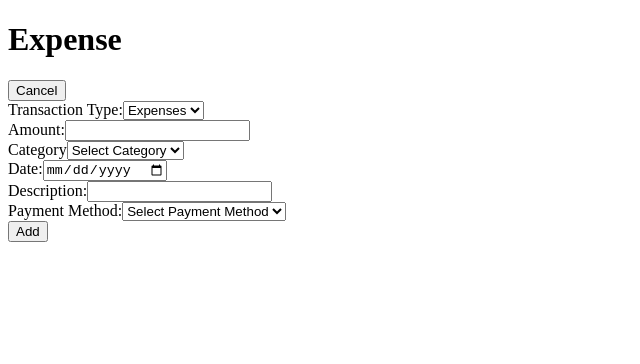
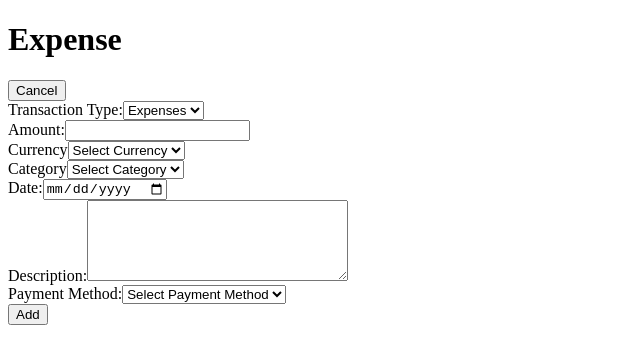
Before and after one commit to miToe/dagobert, a Next.js app: page /transactions/addTransaction in a window 1280 px wide. Shown: the top 364 px of the page, without its empty margins (0-640 px from the left). Built offline with nearby package versions, Linux system fonts and the light colour scheme.

Commit message:
added add transaction functionality

```diff
--- a/src/pages/_app.js
+++ b/src/pages/_app.js
@@ -19,6 +19,7 @@ export default function App({ Component, pageProps }) {
 
   function handleCancel() {
     handleMode("default");
+    router.push("/");
   }
 
   function handleConfirmDelete() {
@@ -41,7 +42,7 @@ export default function App({ Component, pageProps }) {
         onDelete={handleDelete}
         initialData={initialData}
         mode={mode}
-        onSubmit={handleAddTransaction}
+        onAddTransaction={handleAddTransaction}
         action={action}
         onCancel={handleCancel}
         onConfirmDelete={handleConfirmDelete}
--- a/src/pages/transactions/addTransaction.js
+++ b/src/pages/transactions/addTransaction.js
@@ -1,26 +1,15 @@
 import { useRouter } from "next/router";
 
-export default function TransactionForm({ onSubmit, onCancel }) {
+export default function TransactionForm({ onAddTransaction, onCancel }) {
   const router = useRouter();
-
-  // const [formData, setFormData] = useState();
 
   function handleSubmit(event) {
     event.preventDefault();
     const formData = new FormData(event.target);
     const data = Object.fromEntries(formData);
-    console.log(data);
-    onSubmit(data);
+    onAddTransaction(data);
     router.push("/");
   }
-
-  // function handleChange(event) {
-  //   const { name, value } = event.target;
-  //   setFormData({
-  //     ...formData,
-  //     [name]: value,
-  //   });
-  // }
 
   return (
     <div>
@@ -28,9 +17,10 @@ export default function TransactionForm({ onSubmit, onCancel }) {
       <form onSubmit={handleSubmit}>
         <button type="button" onClick={onCancel}>Cancel</button>
         <div>
-          <label>Transaction Type:</label>
+          <label htmlFor={"type"}>Transaction Type:</label>
           <select
-            name="transactionType"
+            id="type"
+            name="type"
             required
           >
             <option value="Expenses">Expenses</option>
@@ -38,16 +28,30 @@ export default function TransactionForm({ onSubmit, onCancel }) {
           </select>
         </div>
         <div>
-          <label>Amount:</label>
+          <label htmlFor={"amount"}>Amount:</label>
           <input
+            id="amount"
             name="amount"
             type="number"
             required
           />
         </div>
         <div>
-          <label>Category</label>
+          <label htmlFor={"currency"}>Currency</label>
           <select
+            id="currency"
+            name="currency"
+            required
+          >
+            <option value="">Select Currency</option>
+            <option value="USD">USD</option>
+            <option value="EUR">EUR</option>
+          </select>
+        </div>
+        <div>
+          <label htmlFor={"category"}>Category</label>
+          <select
+            id="category"
             name="category"
             required
           >
@@ -59,23 +63,27 @@ export default function TransactionForm({ onSubmit, onCancel }) {
           </select>
         </div>
         <div>
-          <label>Date:</label>
+          <label htmlFor={"date"}>Date:</label>
           <input
+            id="date"
             name="date"
             type="date"
             required
           />
         </div>
         <div>
-          <label>Description:</label>
-          <input
+          <label htmlFor={"description"}>Description:</label>
+          <textarea
+            id="description"
             name="description"
-            type="text"
+            rows="5"
+            cols="30"
           />
         </div>
         <div>
-          <label>Payment Method:</label>
+          <label htmlFor={"paymentMethod"}>Payment Method:</label>
           <select
+            id="paymentMethod"
             name="paymentMethod"
             required
           >
```
Also changed, not shown: src/pages/transactions/[id].js (+7 -7 lines).
